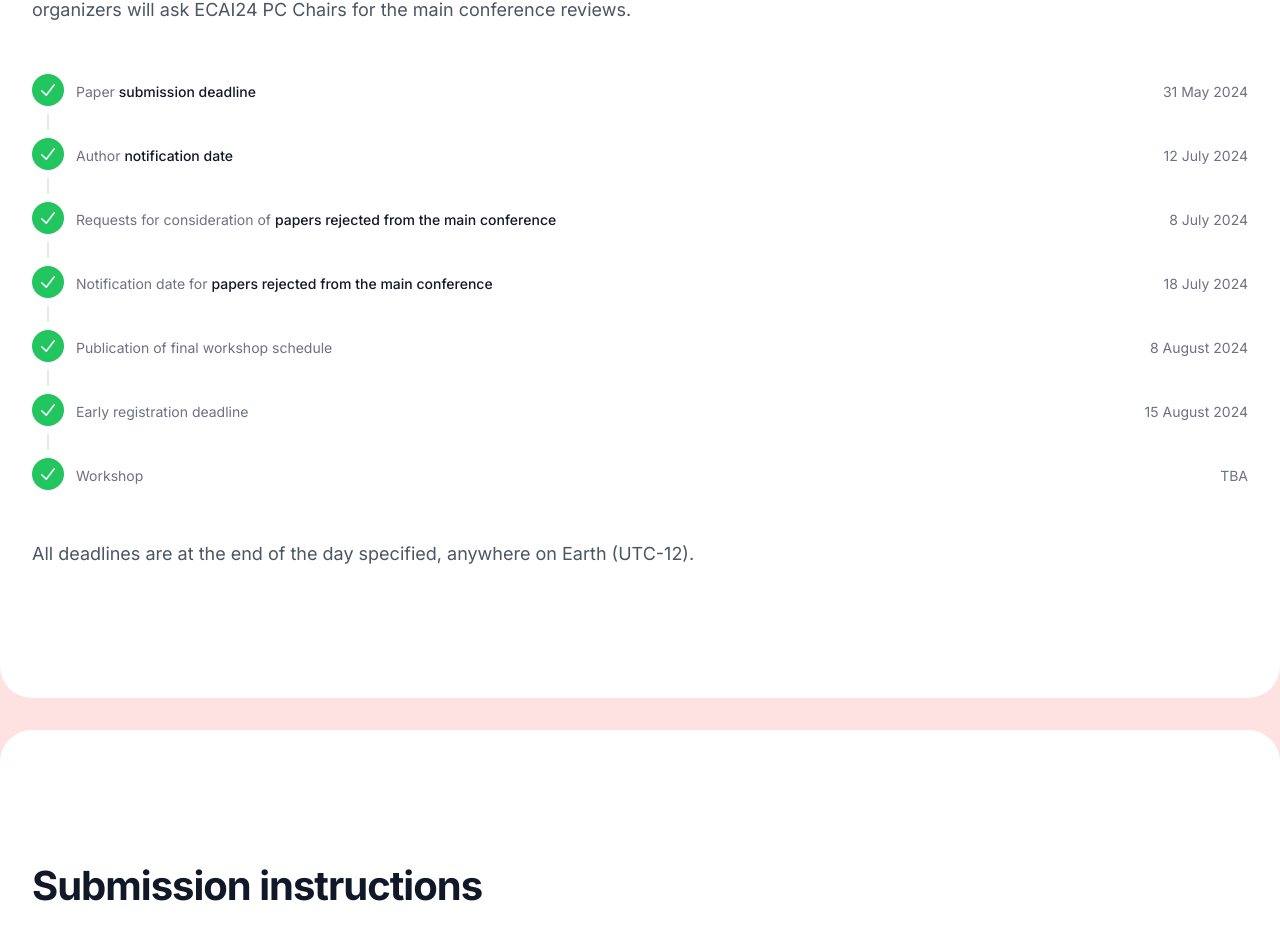
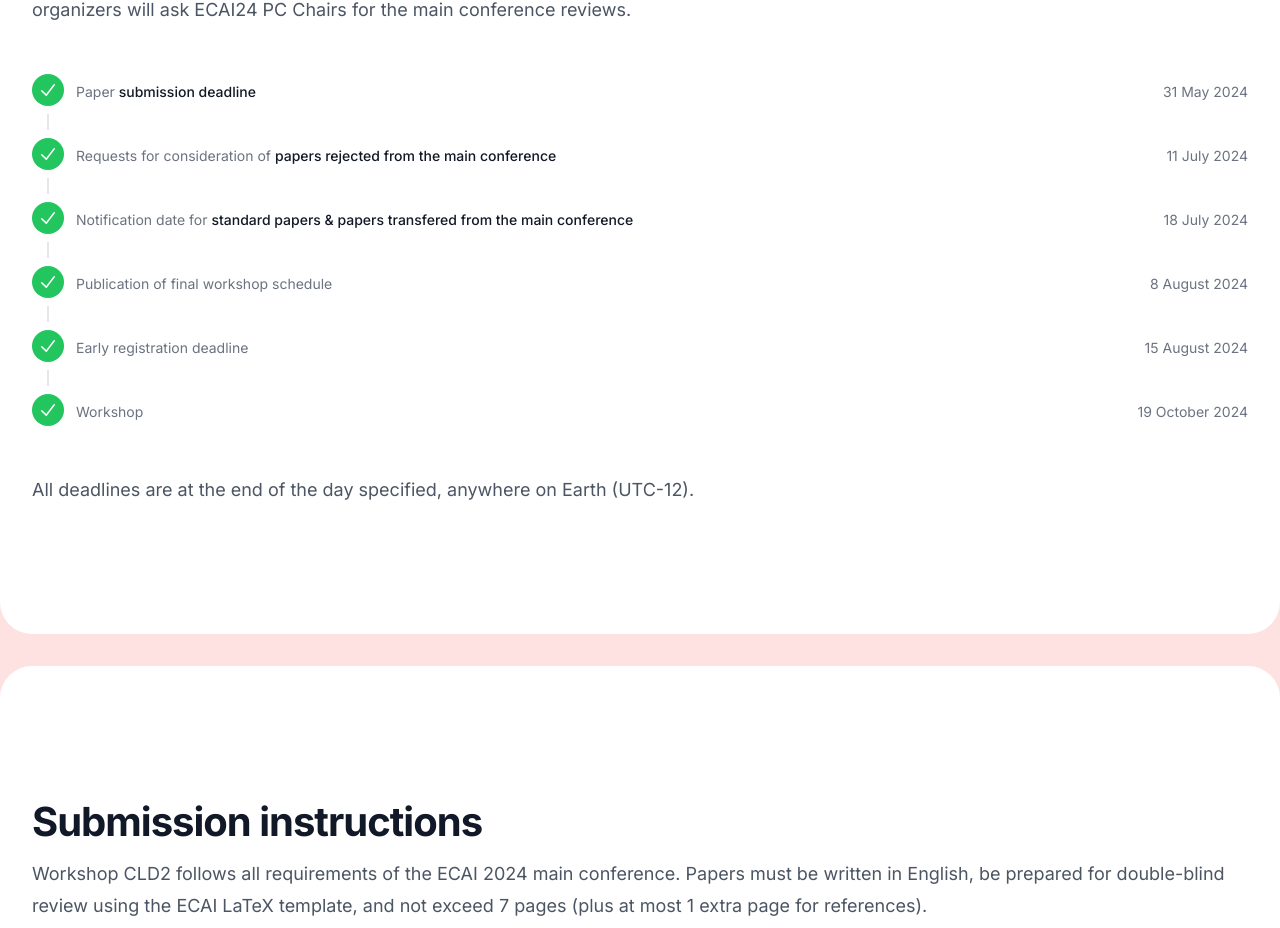
Before and after one commit to w4k2/cldd.kssk.pwr.edu.pl, a Next.js app: page / in a window 1280 px wide. Shown: the part 3189-4117 px from the top of the page. Built offline with nearby package versions, Linux system fonts and the light colour scheme.

Commit message:
Update KeyDates.tsx

```diff
--- a/src/components/KeyDates.tsx
+++ b/src/components/KeyDates.tsx
@@ -12,33 +12,24 @@ const timeline = [
   },
   {
     id: 2,
-    content: 'Author',
-    target: 'notification date',
+    content: 'Requests for consideration of ',
+    target: 'papers rejected from the main conference',
     href: '#',
-    date: '12 July 2024',
-    datetime: '2024-07-01',
+    date: '11 July 2024',
+    datetime: '2024-07-11',
     icon: CheckIcon,
   },
   {
     id: 3,
-    content: 'Requests for consideration of ',
-    target: 'papers rejected from the main conference',
-    href: '#',
-    date: '8 July 2024',
-    datetime: '2024-07-11',
-    icon: CheckIcon,
-  },
-  {
-    id: 4,
     content: 'Notification date for ',
-    target: 'papers rejected from the main conference',
+    target: 'standard papers & papers transfered from the main conference',
     href: '#',
     date: '18 July 2024',
     datetime: '2024-07-18',
     icon: CheckIcon,
   },
   {
-    id: 5,
+    id: 4,
     content: 'Publication of final workshop schedule',
     target: '',
     href: '#',
@@ -47,7 +38,7 @@ const timeline = [
     icon: CheckIcon,
   },
   {
-    id: 6,
+    id: 5,
     content: 'Early registration deadline',
     target: '',
     href: '#',
@@ -56,11 +47,11 @@ const timeline = [
     icon: CheckIcon,
   },
   {
-    id: 7,
+    id: 6,
     content: 'Workshop',
     target: '',
     href: '#',
-    date: 'TBA',
+    date: '19 October 2024',
     datetime: '1970-01-01',
     icon: CheckIcon,
   },
```
